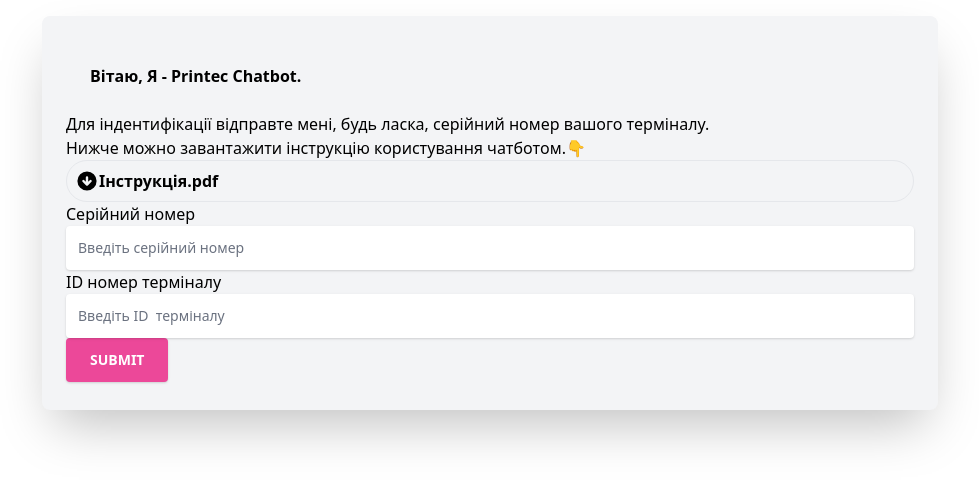
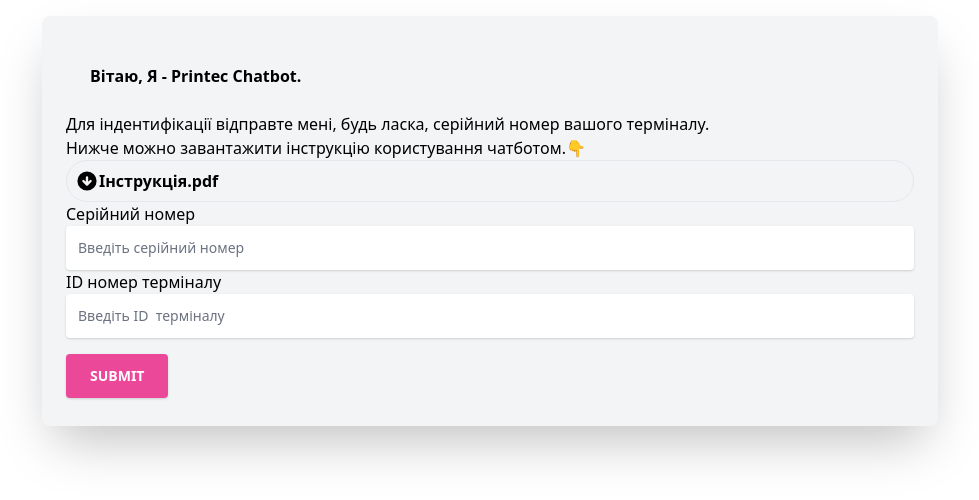
Before and after one commit to turovskiy/geterapi, a React (Create React App) app: page / in a window 1280 px wide. Shown: the top 500 px of the page, without its empty margins (150-1129 px from the left). Built offline with nearby package versions, Linux system fonts and the light colour scheme; a web font is replaced by a local one.

Commit message:
Some className my-4

```diff
--- a/src/components/infoTerminal.js
+++ b/src/components/infoTerminal.js
@@ -38,7 +38,7 @@
 
 	return (
 		<>
-					<label>Cерійний номер</label>
+					<label className="my-4">Cерійний номер</label>
 					<input
 						placeholder="Введіть серійний номер"
                         className="relative w-full px-3 py-3 text-sm bg-white border-0 rounded shadow outline-none placeholder-blueGray-300 text-blueGray-600 focus:outline-none focus:ring"
@@ -53,7 +53,7 @@
 
 
 				<button onClick={handleSubmit}
-                        className="px-6 py-3 mb-1 mr-1 text-sm font-bold text-white uppercase transition-all duration-150 ease-linear bg-pink-500 rounded shadow outline-none active:bg-pink-600 hover:shadow-lg focus:outline-none"
+                        className="my-4 px-6 py-3 mb-1 mr-1 text-sm font-bold text-white uppercase transition-all duration-150 ease-linear bg-pink-500 rounded shadow outline-none active:bg-pink-600 hover:shadow-lg focus:outline-none"
                         type="button">
 					Submit
 				</button>
```
